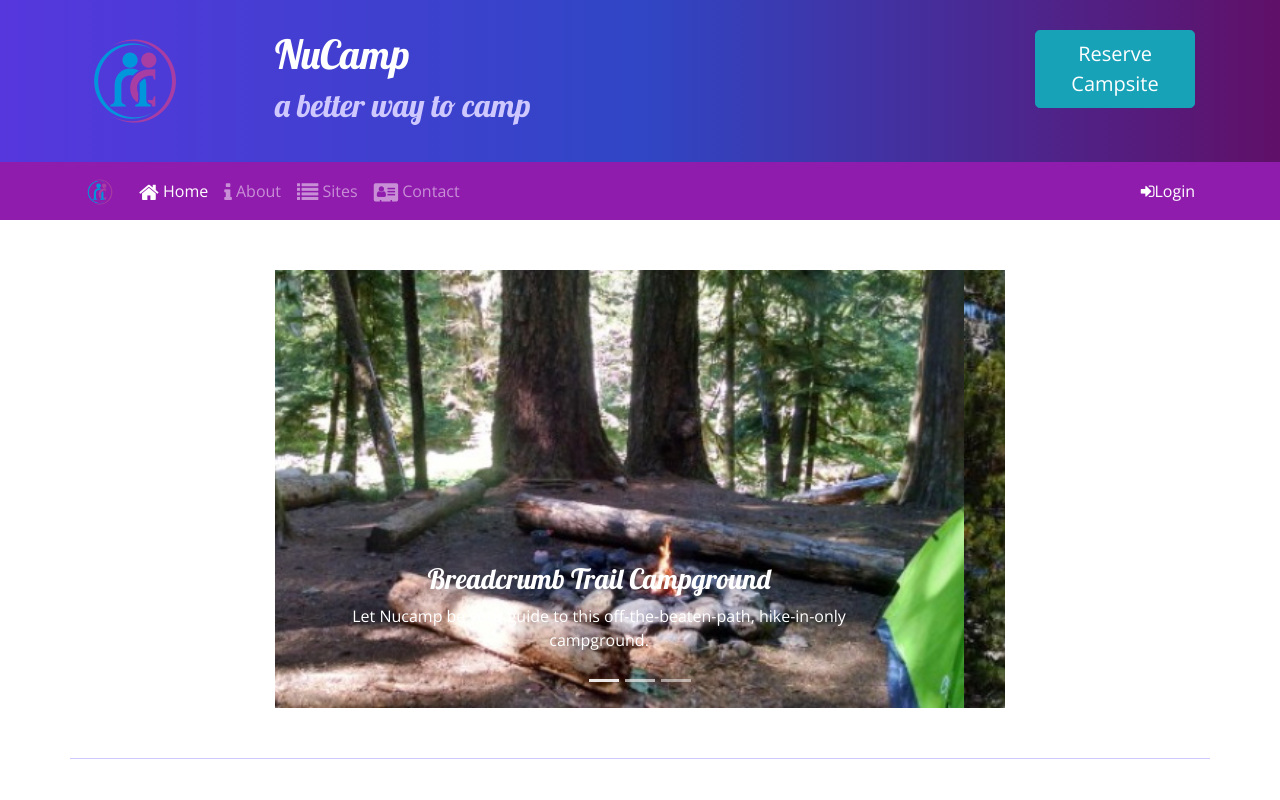
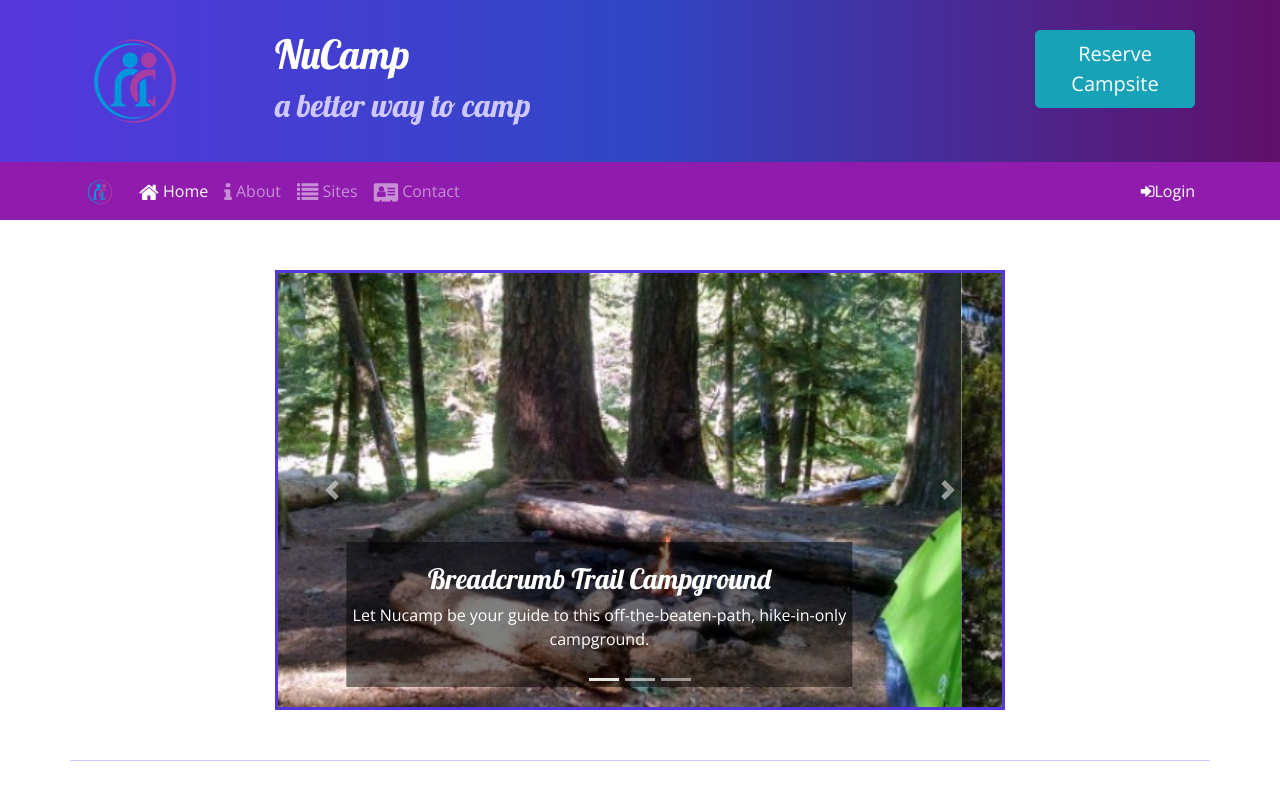
Before and after one commit to bricruz/nucampsite, a website: page index.html in a window 1280 px wide. Shown: the top 800 px of the page. Drawn offline with nearby package versions, Linux system fonts and the light colour scheme.

Commit message:
Carousel

```diff
--- a/css/styles.css
+++ b/css/styles.css
@@ -40,3 +40,9 @@ a, a:hover {
     color: inherit;
     text-decoration: none;
   }
+  .carousel-caption{
+      background-color: rgba(0,0,0,0.5);
+  }
+  .carousel {
+      border: solid #5637DD;
+  }
--- a/index.html
+++ b/index.html
@@ -148,6 +148,14 @@
                             </div>
                         </div>
                     </div>
+                    <a href="#homeCarousel" class="carousel-control-prev" role="button" data-slide-to="prev">
+                        <span class="carousel-control-prev-icon"></span>
+                        <span class="sr-only">Previous</span>
+                    </a>
+                    <a href="#homeCarousel" class="carousel-control-next" role="button" data-slide="next">
+                        <span class="carousel-control-next-icon"></span>
+                        <span class="sr-only">Next</span>
+                    </a>
                 </div>
             </div>
         </div>
```
